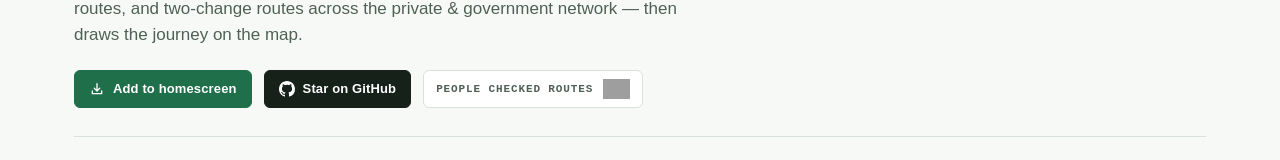
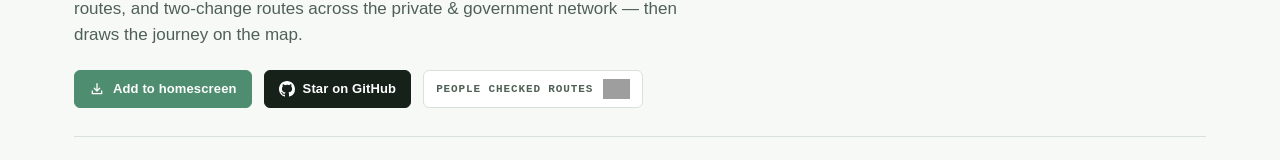
Before and after one commit to Akash190104/kolkata-bus-route, a Next.js app: page / in a window 1280 px wide. Shown: the part 200-360 px from the top of the page. Built offline with nearby package versions, Linux system fonts and the light colour scheme; grey boxes are pictures that could not be loaded; a web font is replaced by a local one.

Commit message:
Finalize PWA install button

```diff
--- a/src/app/globals.css
+++ b/src/app/globals.css
@@ -176,6 +176,7 @@ body {
 .btn-install {
   display: inline-flex;
   align-items: center;
+  justify-content: center;
   gap: 8px;
   height: 38px;
   padding: 0 14px;
@@ -193,6 +194,16 @@ body {
 .btn-install:hover {
   background: var(--accent-dark);
   transform: translateY(-1px);
+}
+
+.btn-install:disabled {
+  opacity: 0.78;
+  cursor: default;
+}
+
+.btn-install:disabled:hover {
+  background: var(--accent);
+  transform: none;
 }
 
 .btn-install svg {
--- a/src/app/layout.tsx
+++ b/src/app/layout.tsx
@@ -12,6 +12,9 @@ export const metadata: Metadata = {
     title: "Kolkata Bus",
     statusBarStyle: "default",
   },
+  icons: {
+    apple: "/apple-touch-icon.png",
+  },
   openGraph: {
     title: "Kolkata Bus Router",
     description:
@@ -24,6 +27,7 @@ export const viewport: Viewport = {
   width: "device-width",
   initialScale: 1,
   maximumScale: 1,
+  themeColor: "#1f6f4a",
 };
 
 export default function RootLayout({
--- a/src/components/AddToHomeScreenButton.tsx
+++ b/src/components/AddToHomeScreenButton.tsx
@@ -20,10 +20,12 @@ function isStandalone() {
 export default function AddToHomeScreenButton() {
   const [installPrompt, setInstallPrompt] = useState<BeforeInstallPromptEvent | null>(null);
   const [isInstalled, setIsInstalled] = useState(false);
+  const [canShare, setCanShare] = useState(false);
 
   useEffect(() => {
     const animationFrame = window.requestAnimationFrame(() => {
       setIsInstalled(isStandalone());
+      setCanShare(Boolean(navigator.share));
     });
 
     const handleBeforeInstallPrompt = (event: Event) => {
@@ -70,17 +72,16 @@ export default function AddToHomeScreenButton() {
   if (isInstalled) return null;
 
   return (
-    <div className="install-box">
     <button
       className="btn-install"
       type="button"
       onClick={handleInstall}
+      disabled={!installPrompt && !canShare}
     >
       <svg viewBox="0 0 24 24" aria-hidden="true">
         <path d="M12 3a1 1 0 0 1 1 1v8.59l2.3-2.3a1 1 0 1 1 1.4 1.42l-4 4a1 1 0 0 1-1.4 0l-4-4a1 1 0 1 1 1.4-1.42l2.3 2.3V4a1 1 0 0 1 1-1Zm-7 11a1 1 0 0 1 1 1v3h12v-3a1 1 0 1 1 2 0v4a1 1 0 0 1-1 1H5a1 1 0 0 1-1-1v-4a1 1 0 0 1 1-1Z" />
       </svg>
-        Add to homescreen
+      {installPrompt ? 'Install app' : 'Add to homescreen'}
     </button>
-    </div>
   );
 }
```
Also changed, not shown: public/apple-touch-icon.png (added). Lines whose indentation alone changed are shown as unchanged.
